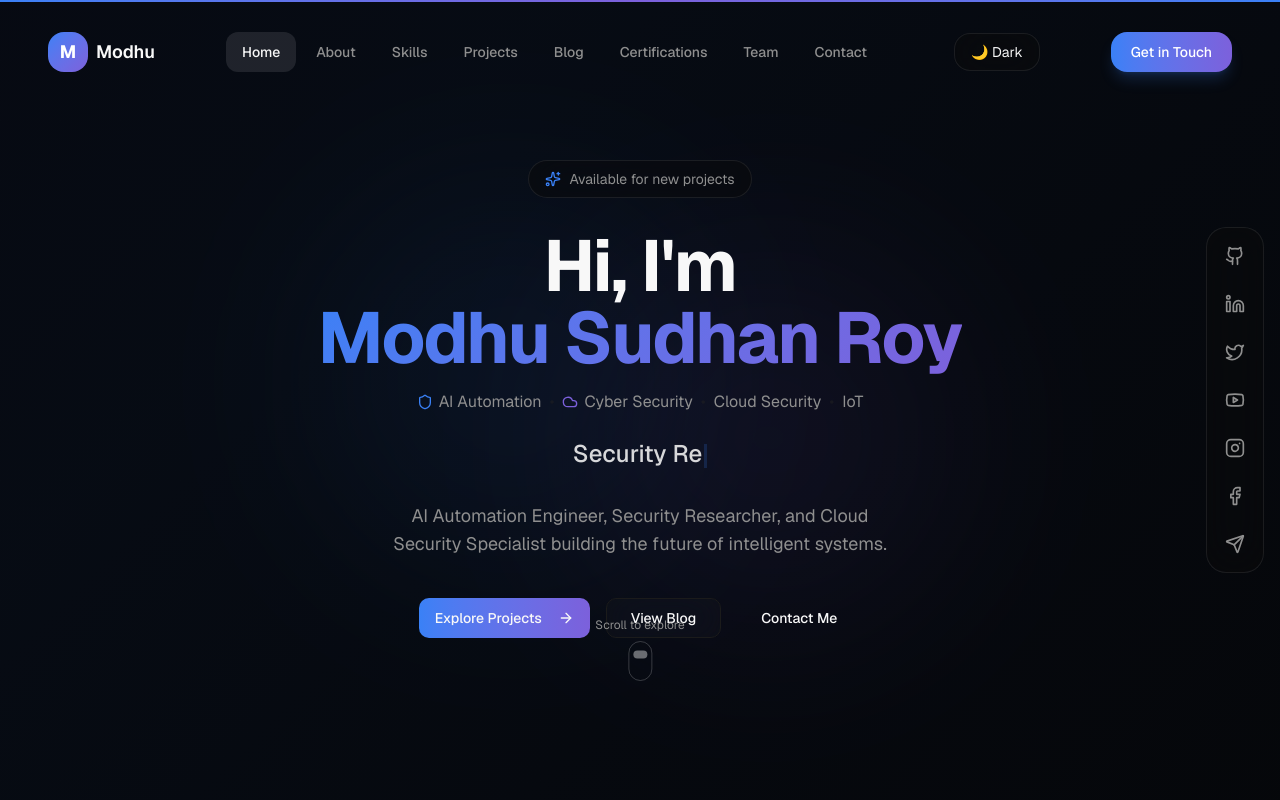
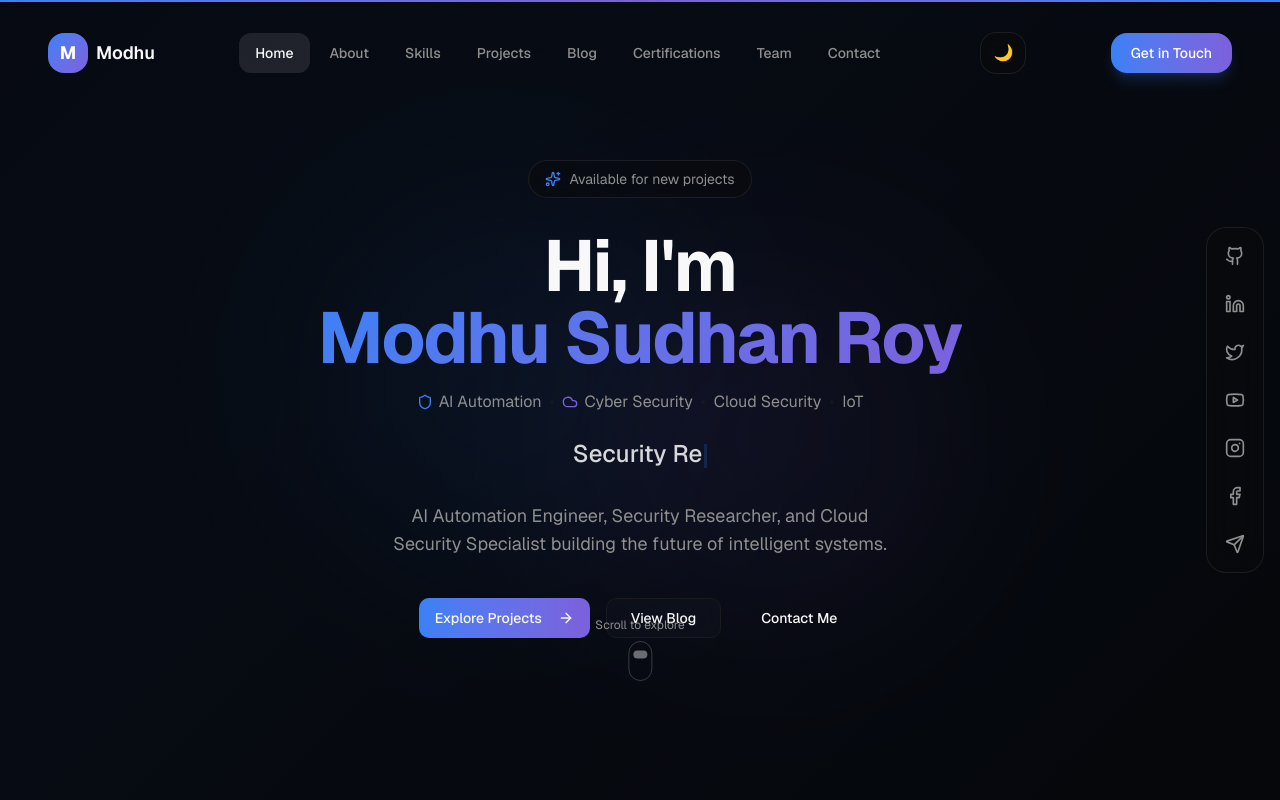
Before and after one commit to modhu-cps/modhu-protfoli, a Next.js app: page / in a window 1280 px wide. Shown: the top 800 px of the page. Built offline with nearby package versions, Linux system fonts and the light colour scheme.

Commit message:
Update ThemeToggle.tsx

```diff
--- a/components/ThemeToggle.tsx
+++ b/components/ThemeToggle.tsx
@@ -6,28 +6,31 @@ export function ThemeToggle() {
   const [dark, setDark] = useState(false);
 
   useEffect(() => {
+    const saved = localStorage.getItem("theme");
+
+    if (saved === "dark") {
+      document.documentElement.classList.add("dark");
+      setDark(true);
+    }
+  }, []);
+
+  const toggleTheme = () => {
     const root = document.documentElement;
 
     if (dark) {
+      root.classList.remove("dark");
+      localStorage.setItem("theme", "light");
+    } else {
       root.classList.add("dark");
       localStorage.setItem("theme", "dark");
-    } else {
-      root.classList.remove("dark");
-      localStorage.setItem("theme", "light");
     }
-  }, [dark]);
 
-  useEffect(() => {
-    const saved = localStorage.getItem("theme");
-    if (saved === "dark") setDark(true);
-  }, []);
+    setDark(!dark);
+  };
 
   return (
-    <button
-      onClick={() => setDark(!dark)}
-      className="glass px-4 py-2 rounded-xl text-sm"
-    >
-      {dark ? "☀️ Light" : "🌙 Dark"}
+    <button onClick={toggleTheme} className="glass px-3 py-2 rounded-xl">
+      {dark ? "☀️" : "🌙"}
     </button>
   );
 }
```
